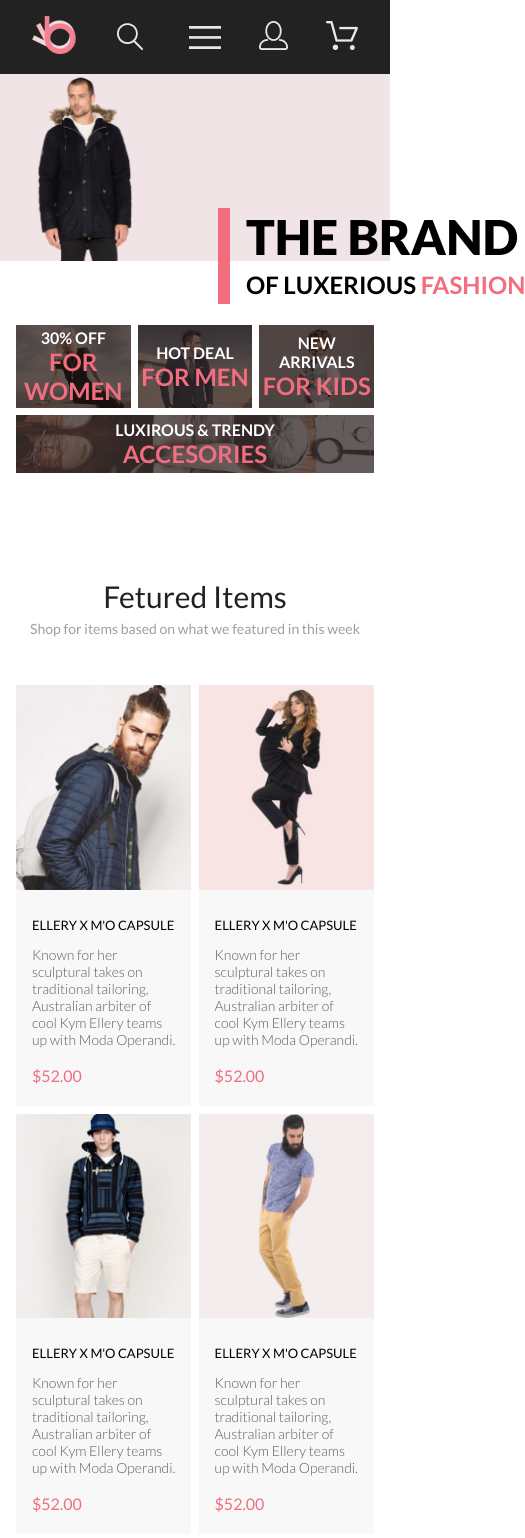
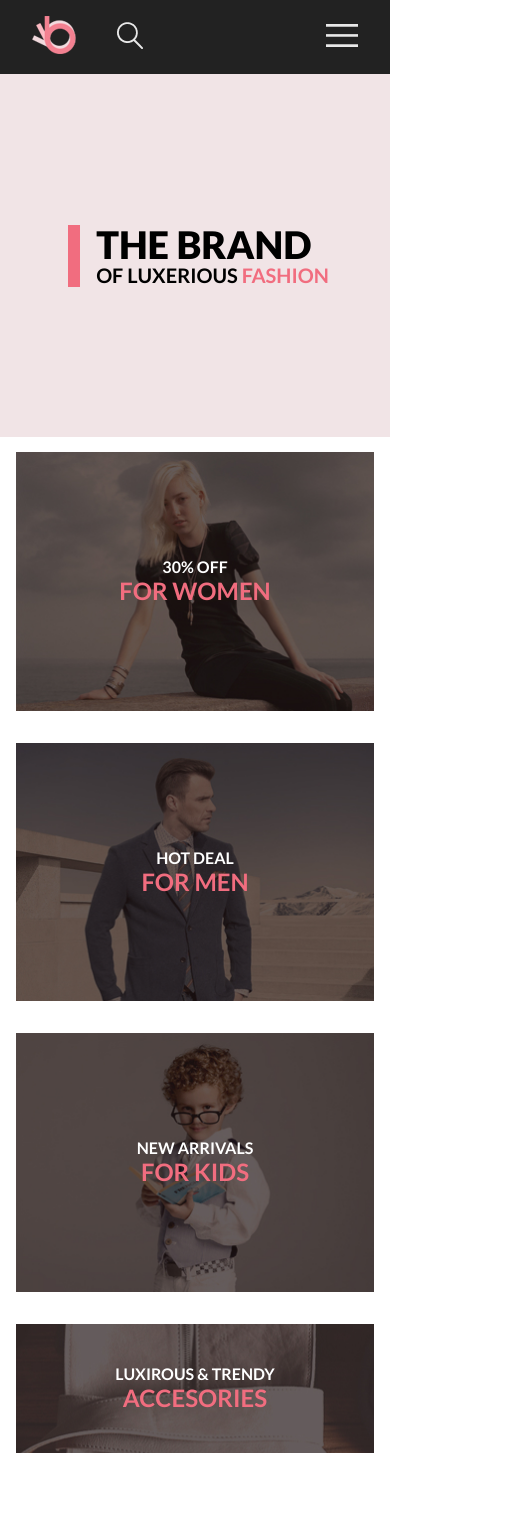
Before and after one commit to Valentin447/GB_home_work, a plain HTML site: page layout/home_work_9/index.html in a window 390 px wide. Shown: the top 1538 px of the page, 525 px wide, since content can reach past the window. Drawn offline with Linux system fonts and the light colour scheme.

Commit message:
Layout. Home work 9. Solution

```diff
--- a/layout/home_work_9/index.html
+++ b/layout/home_work_9/index.html
@@ -10,62 +10,69 @@
 </head>
 
 <body>
+
   <header class="header">
     <div class="header__container container">
       <div class="header__left">
         <a href="index.html"><img class="header__logo" src="images/logo.png"
             alt="Logo"></a>
-        <img class="header__search" src="images/icons/search.png" alt="Search">
+        <button class="header__search" type="button"><img
+            src="images/icons/search.png" alt="Search"></button>
       </div>
       <div class="header__right">
-        <img class="header__burger" src="images/icons/burger.png" alt="Burger">
-        <a href="#"><img class="header__user" src="images/icons/user.png"
+        <button class="header__burger" type="button"><img
+            src="images/icons/burger.png" alt="Burger"></button>
+        <a class="header__user" href="#"><img src="images/icons/user.png"
             alt="User"></a>
         <a class="header__cart" href="#"><img class="header__cart-icon"
             src="images/icons/cart.png" alt="Cart"></a>
       </div>
     </div>
   </header>
+
   <section class="brand">
     <div class="brand__left">
       <img class="brand__foto" src="images/layer.png" alt="Foto">
     </div>
     <div class="brand__right">
-      <h1 class="brand__heading">
-        <span class="brand__brand">the&nbsp;brand</span><br>
-        of&nbsp;luxerious&nbsp;<span class="brand__fashion">fashion</span>
-      </h1>
+      <div class="brand__heading-wrap">
+        <h1 class="brand__heading-top">the&nbsp;brand</h1>
+        <p class="brand__heading-bottom">of&nbsp;luxerious&nbsp;<span
+            class="brand__fashion">fashion</span></p>
+      </div>
     </div>
   </section>
+
   <div class="container">
     <div class="offer">
-      <section class="offer__women">
+      <article class="offer__women">
         <img class="offer__women-img" src="images/background/women1.jpg"
           alt="women">
         <h3 class="offer__women-text">30% off<br><strong>for women</strong></h3>
-      </section>
-      <section class="offer__men">
+      </article>
+      <article class="offer__men">
         <img class="offer__men-img" src="images/background/men1.jpg" alt="men">
         <h3 class="offer__men-text">hot deal<br><strong>for men</strong></h3>
-      </section>
-      <section class="offer__kids">
+      </article>
+      <article class="offer__kids">
         <img class="offer__kids-img" src="images/background/kids1.jpg"
           alt="kids">
         <h3 class="offer__kids-text">new arrivals<br><strong>for kids</strong>
         </h3>
-      </section>
-      <section class="offer__accesories">
+      </article>
+      <article class="offer__accesories">
         <h3>luxirous & trendy<br><strong>accesories</strong></h3>
-      </section>
+      </article>
     </div>
   </div>
   <div class="container">
-    <main class="featured-items">
+
+    <section class="featured-items">
       <h2 class="featured-items__head">Fetured Items</h2>
       <p class="featured-items__description">Shop for items based on what we
         featured in this week</p>
-      <ul class="featured-items__cards">
-        <li class="featured-items__product-card">
+      <div class="featured-items__cards">
+        <article class="featured-items__product-card">
           <figure>
             <div class="featured-items__top">
               <img class="featured-items__product-img"
@@ -86,8 +93,8 @@
               <span class="featured-items__info-price">$52.00</span>
             </figcaption>
           </figure>
-        </li>
-        <li class="featured-items__product-card">
+        </article>
+        <article class="featured-items__product-card">
           <figure>
             <div class="featured-items__top">
               <img class="featured-items__product-img"
@@ -108,8 +115,8 @@
               <span class="featured-items__info-price">$52.00</span>
             </figcaption>
           </figure>
-        </li>
-        <li class="featured-items__product-card">
+        </article>
+        <article class="featured-items__product-card">
           <figure>
             <div class="featured-items__top">
               <img class="featured-items__product-img"
@@ -130,8 +137,8 @@
               <span class="featured-items__info-price">$52.00</span>
             </figcaption>
           </figure>
-        </li>
-        <li class="featured-items__product-card">
+        </article>
+        <article class="featured-items__product-card">
           <figure>
             <div class="featured-items__top">
               <img class="featured-items__product-img"
@@ -152,8 +159,8 @@
               <span class="featured-items__info-price">$52.00</span>
             </figcaption>
           </figure>
-        </li>
-        <li class="featured-items__product-card">
+        </article>
+        <article class="featured-items__product-card">
           <figure>
             <div class="featured-items__top">
               <img class="featured-items__product-img"
@@ -174,8 +181,8 @@
               <span class="featured-items__info-price">$52.00</span>
             </figcaption>
           </figure>
-        </li>
-        <li class="featured-items__product-card">
+        </article>
+        <article class="featured-items__product-card">
           <figure>
             <div class="featured-items__top">
               <img class="featured-items__product-img"
@@ -196,10 +203,11 @@
               <span class="featured-items__info-price">$52.00</span>
             </figcaption>
           </figure>
-        </li>
-      </ul>
-      <button class="featured-items__button">Browse All Product</button>
-    </main>
+        </article>
+        </ul>
+        <button class="featured-items__button">Browse All Product</button>
+    </section>
+
   </div>
 </body>
 
--- a/layout/home_work_9/style.css
+++ b/layout/home_work_9/style.css
@@ -37,14 +37,27 @@
   height: max-content;
   align-items: center;
   justify-content: space-between;
+
 }
 
 .header__left {
   width: 111px;
 }
 
+.header__search {
+  background: none;
+  border: none;
+  cursor: pointer;
+}
+
 .header__right {
   width: 169px;
+}
+
+.header__burger {
+  background: none;
+  border: none;
+  cursor: pointer;
 }
 
 .header__cart {
@@ -80,21 +93,25 @@
   justify-content: left;
 }
 
-.brand__heading {
+.brand__heading-wrap {
   border-left: #F16D7F 12px solid;
+  padding-left: 16px;
+  margin-left: 64px;
+  cursor: default;
+}
+
+.brand__heading-top {
   font-family: "Lato", sans-serif;
+  font-weight: 900;
+  text-transform: uppercase;
+  font-size: 48px;
+}
+
+.brand__heading-bottom {
+  font-family: "Lato", sans-serif;
+  font-size: 32px;
   font-weight: 700;
   text-transform: uppercase;
-  padding-left: 16px;
-  margin-left: 64px;
-  font-size: 32px;
-  line-height: 38px;
-}
-
-.brand__brand {
-  font-weight: 900;
-  font-size: 48px;
-  line-height: 58px;
 }
 
 .brand__fashion {
@@ -183,6 +200,7 @@ figure {
   font-weight: 400;
   color: #222;
   margin-bottom: 6px;
+  cursor: default;
 }
 
 .featured-items__description {
@@ -191,13 +209,14 @@ figure {
   font-size: 14px;
   line-height: 17px;
   color: #9F9F9F;
+  text-align: center;
+  cursor: default;
 }
 
 .featured-items__cards {
-  list-style: none;
   display: flex;
   flex-wrap: wrap;
-  margin: 48px 0 33px;
+  margin: 48px 0 65px;
   justify-content: space-between;
   row-gap: 2vw;
 }
@@ -253,6 +272,11 @@ figure {
   cursor: pointer;
 }
 
+.featured-items__cart-button:hover {
+  background-color: rgba(255, 255, 255, 0.1);
+  ;
+}
+
 .featured-items__cart-button img {
   margin-right: 10px;
   width: 26px;
@@ -270,6 +294,7 @@ figure {
   font-size: 13px;
   line-height: 16px;
   margin-bottom: 13px;
+  cursor: default;
 }
 
 .featured-items__info-description {
@@ -279,6 +304,7 @@ figure {
   font-size: 14px;
   line-height: 17px;
   margin-bottom: 18px;
+  cursor: default;
 }
 
 .featured-items__info-price {
@@ -288,6 +314,7 @@ figure {
   font-size: 16px;
   line-height: 19px;
   color: #F16D7F;
+  cursor: default;
 }
 
 .featured-items__button {
@@ -301,8 +328,13 @@ figure {
   font-weight: 400;
   font-size: 16px;
   line-height: 19px;
-  margin: 0 0 95px;
+  margin: 0 auto;
   cursor: pointer;
+}
+
+.featured-items__button:hover {
+  color: #fff;
+  background-color: #F26376;
 }
 
 @media (max-width: 1200px) {
@@ -324,13 +356,29 @@ figure {
     background-color: #F1E4E6;
   }
 
-  .brand__heading {
+  .brand__heading-wrap {
     margin-left: 39px;
+  }
+
+  .brand__heading-bottom {
     font-size: 24px;
   }
 }
 
 @media (max-width: 768px) {
+  .brand {
+    height: auto;
+  }
+
+  .brand__left {
+    display: none;
+  }
+
+  .brand__right {
+    width: 100%;
+    justify-content: center;
+  }
+
   .featured-items__product-card {
     width: 49%;
   }
@@ -339,3 +387,51 @@ figure {
     column-gap: 2%;
   }
 }
+
+@media (max-width: 576px) {
+
+  .header__user,
+  .header__cart {
+    display: none;
+  }
+
+  .header__right {
+    width: auto;
+  }
+
+  .brand__heading-top {
+    font-size: 38px;
+    line-height: 38px;
+  }
+
+  .brand__heading-bottom {
+    font-size: 20px;
+  }
+
+  .brand__heading {
+    font-size: 24px;
+  }
+
+  .offer {
+    grid-template: 2fr 2fr 2fr 1fr / 100%;
+    grid-row-gap: 32px;
+    max-width: 365px;
+    margin: 0 auto;
+    cursor: default;
+  }
+
+  .featured-items {
+    margin-top: 64px;
+  }
+
+  .featured-items__cards {
+    row-gap: 4vw;
+  }
+
+  .featured-items__product-card {
+    min-width: 270px;
+    max-width: 365px;
+    width: 100%;
+    margin: 0 auto;
+  }
+}
```
